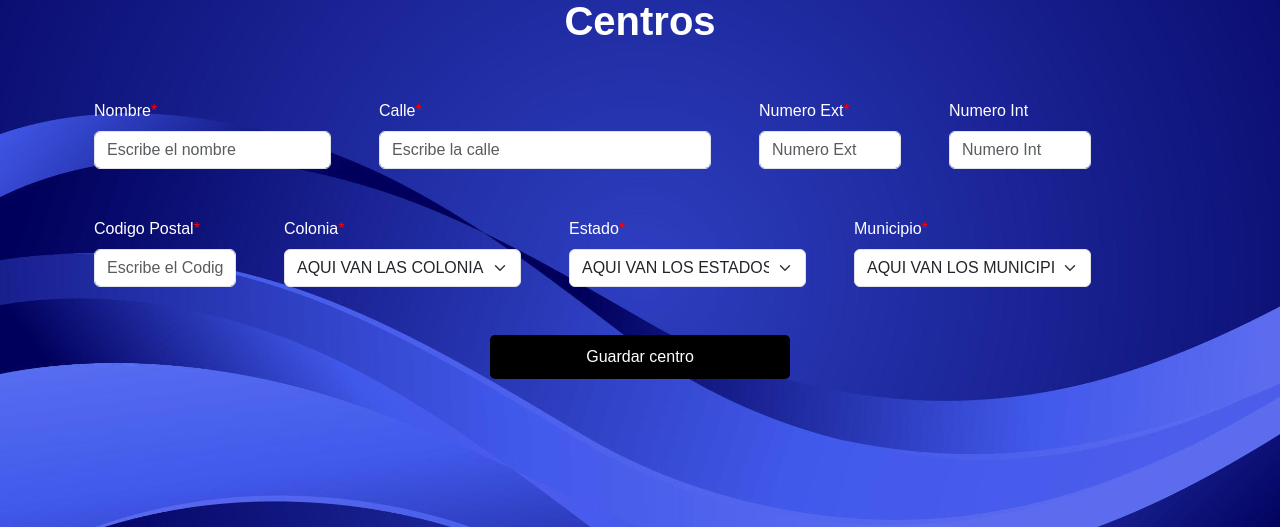
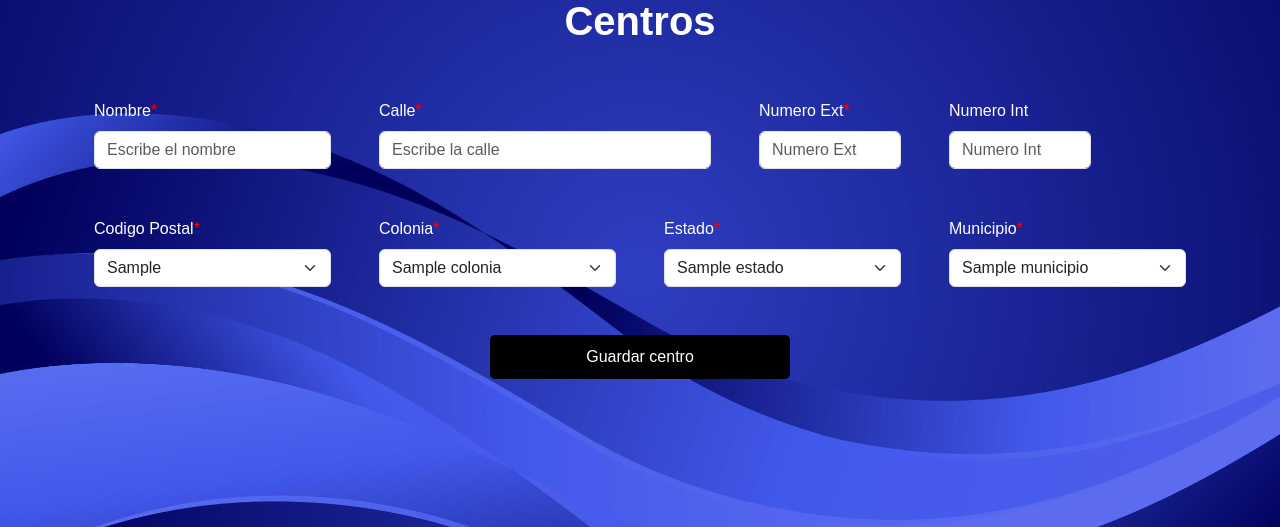
Before and after one commit to ASPXE/proyecto-programacion-web, a Django app: page /centros/ in a window 1280 px wide. Shown: the part 137-664 px from the top of the page. Run offline with Django 4.2, Linux system fonts and the light colour scheme; tables that the repository leaves empty hold one stand-in row (values such as "Sample post"); some libraries are stand-ins or nearby versions.

Commit message:
Los formularios de centros e instalaciones ya funcionan, falta el de profesores, servicios y socios. De igual forma hace falta un JS que valide que no se introduzcan caracteres no permitidos en los campos.

```diff
--- a/ProgramacionWeb/centros/models.py
+++ b/ProgramacionWeb/centros/models.py
@@ -12,7 +12,7 @@ class Centros(models.Model):
     nombre = models.CharField(max_length=45)
     calle = models.CharField(max_length=60)
     numExt = models.CharField(max_length=5)
-    numInt = models.CharField(max_length=5)
+    numInt = models.CharField(max_length=5, null=True)
     codigoPostal = models.ForeignKey(CodigoPostal, on_delete=models.PROTECT)
     colonia = models.ForeignKey(Colonias, on_delete=models.PROTECT)
     estado = models.ForeignKey(Estados, on_delete=models.PROTECT)
--- a/ProgramacionWeb/socios/models.py
+++ b/ProgramacionWeb/socios/models.py
@@ -11,10 +11,10 @@ from municipios.models import Municipios
 class Socios(models.Model):
     nombres = models.CharField(max_length=40)
     apellidoP = models.CharField(max_length=40)
-    apellidoM = models.CharField(max_length=40)
+    apellidoM = models.CharField(max_length=40, null=True)
     calle = models.CharField(max_length=60)
     numExt = models.CharField(max_length=5)
-    numInt = models.CharField(max_length=5)
+    numInt = models.CharField(max_length=5, null=True)
     colonia = models.ForeignKey(Colonias, on_delete=models.PROTECT)
     cp = models.ForeignKey(CodigoPostal, on_delete=models.PROTECT)
     municipio = models.ForeignKey(Municipios, on_delete=models.PROTECT)
--- a/ProgramacionWeb/webapp/templates/FrontEnd/pag/centro.html
+++ b/ProgramacionWeb/webapp/templates/FrontEnd/pag/centro.html
@@ -44,7 +44,7 @@
         <div class="form-group text-center textwhite">
             <label class="fs-1 fw-bold">Centros</label>
         </div>
-        <form class="row" method="POST" action="{url 'centros'}">
+        <form class="row" method="POST" action="{%url 'centros'%}">
             {%csrf_token%}
                 <div class="col-3 g-5 ">
                     <label for="Snombre" class="form-label textwhite">Nombre<label id="color">*</label></label>
@@ -67,32 +67,39 @@
                     <input type="text" class="form-control" id="Snumint" placeholder="Numero Int" name="numInt">
                 </div>
 
-                <div class="col-2 g-5">
-                    <label for="Scodpost" class="form-label textwhite">Codigo Postal<label id="color">*</label></label>
-                    <input type="text" class="form-control" id="Scodpost" placeholder="Escribe el Codigo Postal" name="cp" required>
+                <div class="col-3 g-5">
+                    <label for="cp" class="form-label textwhite">Codigo Postal<label id="color">*</label></label>
+                    <select class="form-select" id="cp" name="cp">
+                        {%for codigoPostal in codigosPostales%}
+                        <option value={{codigoPostal.id}}>{{codigoPostal.cp}}</option>
+                        {%endfor%}
+                    </select>
                 </div>
 
                 <div class="col-3 g-5">
                     <label for="Scolonia" class="form-label textwhite">Colonia<label id="color">*</label></label>
-                    <select class="form-select" id="Scolonia">
-                        <option selected>AQUI VAN LAS COLONIAS, ANTONIO</option>
-                        <option value="1">ESTADOS</option>
+                    <select class="form-select" id="Scolonia" name="colonia">
+                        {%for colonia in colonias%}
+                        <option value="{{colonia.id}}">{{colonia.nombre}}</option>
+                        {%endfor%}
                     </select>
                 </div>
 
                 <div class="col-3 g-5">
                     <label for="Sestado" class="form-label textwhite">Estado<label id="color">*</label></label>
-                    <select class="form-select" id="Sestado">
-                        <option selected>AQUI VAN LOS ESTADOS, ANTONIO</option>
-                        <option value="1">ESTADOS</option>
+                    <select class="form-select" id="Sestado" name="estado">
+                        {%for estado in estados%}
+                        <option value="{{estado.id}}">{{estado.nombre}}</option>
+                        {%endfor%}
                     </select>
                 </div>
 
                 <div class="col-3 g-5">
                     <label for="Smunicipio" class="form-label textwhite">Municipio<label id="color">*</label></label>
-                    <select class="form-select" id="Smunicipio">
-                        <option selected>AQUI VAN LOS MUNICIPIOS, ANTONIO</option>
-                        <option value="1">MUNICIPIOS</option>
+                    <select class="form-select" id="Smunicipio" name="municipio">
+                        {%for municipio in municipios%}
+                        <option value="{{municipio.id}}">{{municipio.nombre}}</option>
+                        {%endfor%}
                     </select>
                 </div>
 
--- a/ProgramacionWeb/webapp/templates/FrontEnd/pag/profesores.html
+++ b/ProgramacionWeb/webapp/templates/FrontEnd/pag/profesores.html
@@ -23,8 +23,7 @@
 <body>
     <input type="checkbox" class="toggle-check" id="toggle" hidden>
     <label class="toggle fw-bold h5 text-white" for="toggle">≡</label>
-    <!--TODO Cambiar esto del menu-->
-    <form method="POST", action="{%url 'menu'%}">
+    <form method="POST" action="{%url 'menu'%}">
         {%csrf_token%}
         <button class="toggle" id="regresarmenu">Menu Principal</button>
     </form>
--- a/ProgramacionWeb/webapp/templates/FrontEnd/pag/socio.html
+++ b/ProgramacionWeb/webapp/templates/FrontEnd/pag/socio.html
@@ -67,6 +67,10 @@
                     <input type="text" class="form-control" id="Snumint" placeholder="Numero Int" name="numInt">
                 </div>
                 <div class="col-2 g-5">
+                    <label for="mensualidad" class="form-label textwhite">Mensualidad<label id="color">*</label></label>
+                    <input type="number" step="any" class="form-control" id="mensualidad" placeholder="Mensualidad" name="mensualidad" required>
+                </div>
+                <div class="col-2 g-5">
                     <label for="Scodpost" class="form-label textwhite">Codigo Postal<label id="color">*</label></label>
                     <input type="text" class="form-control" id="Scodpost" placeholder="Escribe tu Codigo Postal" name="cp" required>
                 </div>
--- a/ProgramacionWeb/webapp/views.py
+++ b/ProgramacionWeb/webapp/views.py
@@ -4,7 +4,12 @@ from django.contrib import messages
 from django.contrib.auth.models import User
 
 from centros.models import Centros
+from codigoPostal.models import CodigoPostal
+from colonias.models import Colonias
+from estados.models import Estados
+from instalaciones.models import Instalaciones
 from instalacionesCentros.models import InstalacionesCentros
+from municipios.models import Municipios
 from profesores.models import Profesores
 from servicios.models import Servicios
 from socios.models import Socios
@@ -50,6 +55,9 @@ def menu(request):
     return render(request, 'FrontEnd/pag/menu.html')
 
 def socio(request):
+
+
+
     return render(request, 'FrontEnd/pag/socio.html')
 
 def administrador(request):
@@ -87,7 +95,23 @@ def administradorServicios(request):
 def profesores(request):
     return render(request, 'FrontEnd/pag/profesores.html')
 def instalaciones(request):
-    return render(request, 'FrontEnd/pag/instalaciones.html')
+
+    if request.method == 'POST':
+        # Obtenemos el ID
+        instalacion = request.POST['instalacion']
+        centro = request.POST['centro']
+
+        # Recuperamos el objeto de la BD con ayuda del ID
+        instalacion = Instalaciones.objects.get(pk=instalacion)
+        centro = Centros.objects.get(pk=centro)
+
+        instalacionCentro = InstalacionesCentros(instalacion=instalacion, centro=centro)
+        instalacionCentro.save()
+
+    centros = Centros.objects.all()
+    instalaciones = Instalaciones.objects.all()
+
+    return render(request, 'FrontEnd/pag/instalaciones.html', {'centros':centros, 'instalaciones':instalaciones})
 
 def servicios(request):
 
@@ -102,18 +126,36 @@ def servicios(request):
     return render(request, 'FrontEnd/pag/servicios.html')
 def centros(request):
 
-    """
-    TODO Buscar la manera de hacer un query personalizado que obtenga el municipio y estado del codigo postal introducido
-    TODO Investigar como llenar de informacion un combobox en Django
-    TODO Investigar como recuperar la informacion de un combobox en Django
-    """
-
     if request.method == 'POST':
         nombreCentro = request.POST['nombreCentro']
         calle = request.POST['calle']
         numExt = request.POST['numExt']
         numInt = request.POST['numInt']
+        """
+        Estamos recuperando el ID de lo seleccionado por el usuario, debemos de pasar
+        como parametro el objeto
+        """
         codigoPostal = request.POST['cp']
+        colonia = request.POST['colonia']
+        estado = request.POST['estado']
+        municipio = request.POST['municipio']
 
+        # Recuperamos el objeto donde el ID es igual al seleccionado en el HTML
+        codigoPostal = CodigoPostal.objects.get(pk=codigoPostal)
+        colonia = Colonias.objects.get(pk=colonia)
+        estado = Estados.objects.get(pk=estado)
+        municipio = Municipios.objects.get(pk=municipio)
 
-    return render(request, 'FrontEnd/pag/centro.html')
+        centro = Centros(nombre=nombreCentro, calle=calle, numExt=numExt, numInt=numInt, codigoPostal=codigoPostal,
+                         colonia=colonia, estado=estado, municipio=municipio)
+        centro.save()
+        messages.success(request, "¡Centro registrado exitosamente!")
+        return redirect('centros')
+
+    # Obtenemos los registros de la base de datos
+    codigosPostales = CodigoPostal.objects.all()
+    colonias = Colonias.objects.all()
+    estados = Estados.objects.all()
+    municipios = Municipios.objects.all()
+
+    return render(request, 'FrontEnd/pag/centro.html', {'colonias':colonias, 'estados':estados, 'municipios':municipios, 'codigosPostales':codigosPostales})
```
Also changed, not shown: ProgramacionWeb/webapp/templates/FrontEnd/pag/instalaciones.html (+12 -6 lines), ProgramacionWeb/centros/migrations/0003_alter_centros_numint.py (added), ProgramacionWeb/socios/migrations/0002_alter_socios_apellidom_alter_socios_numint.py (added).
